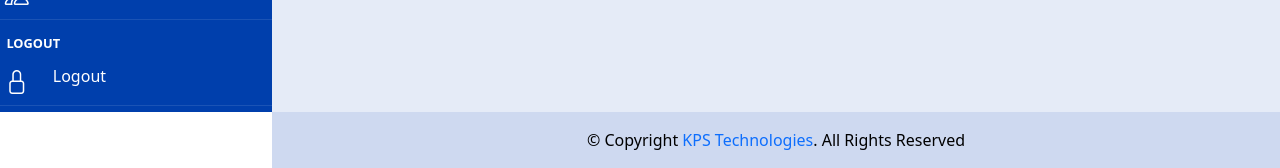
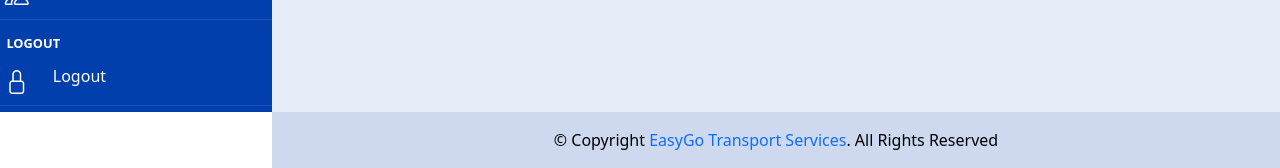
Before and after one commit to DevPrinceK/flight, a Django app: template core/backend/templates/backend/create_update_agency.html in a window 1280 px wide. Shown: the part 688-856 px from the top of the page. Run offline with Django 4.2, Linux system fonts and the light colour scheme; the template is opened without the code that fills it, so the values that code supplies are empty; some libraries are stand-ins or nearby versions.

Commit message:
Update base.html

```diff
--- a/core/backend/templates/backend/base.html
+++ b/core/backend/templates/backend/base.html
@@ -217,7 +217,7 @@
         </div>
 
         <section class="footer">
-            © Copyright <a href="" class="text text-primary">KPS Technologies</a>. All Rights Reserved
+            © Copyright <a href="#" class="text text-primary">EasyGo Transport Services</a>. All Rights Reserved
         </section>
     </main>
 
@@ -225,10 +225,6 @@
         integrity="sha256-/xUj+3OJU5yExlq6GSYGSHk7tPXikynS7ogEvDej/m4=" crossorigin="anonymous"></script>
     <script src="https://cdn.datatables.net/1.11.5/js/jquery.dataTables.min.js"></script>
     <script src="https://cdn.datatables.net/1.11.5/js/dataTables.bootstrap5.min.js"></script>
-    <!-- <script src="https://cdn.ckeditor.com/4.12.1/standard/ckeditor.js"></script> -->
-    <!-- <script src="https://cdnjs.cloudflare.com/ajax/libs/Chart.js/3.8.0/chart.min.js"
-        integrity="sha512-sW/w8s4RWTdFFSduOTGtk4isV1+190E/GghVffMA9XczdJ2MDzSzLEubKAs5h0wzgSJOQTRYyaz73L3d6RtJSg=="
-        crossorigin="anonymous" referrerpolicy="no-referrer"></script> -->
     <script src="{% static 'js/index.js' %}"></script>
 </body>
 
```
